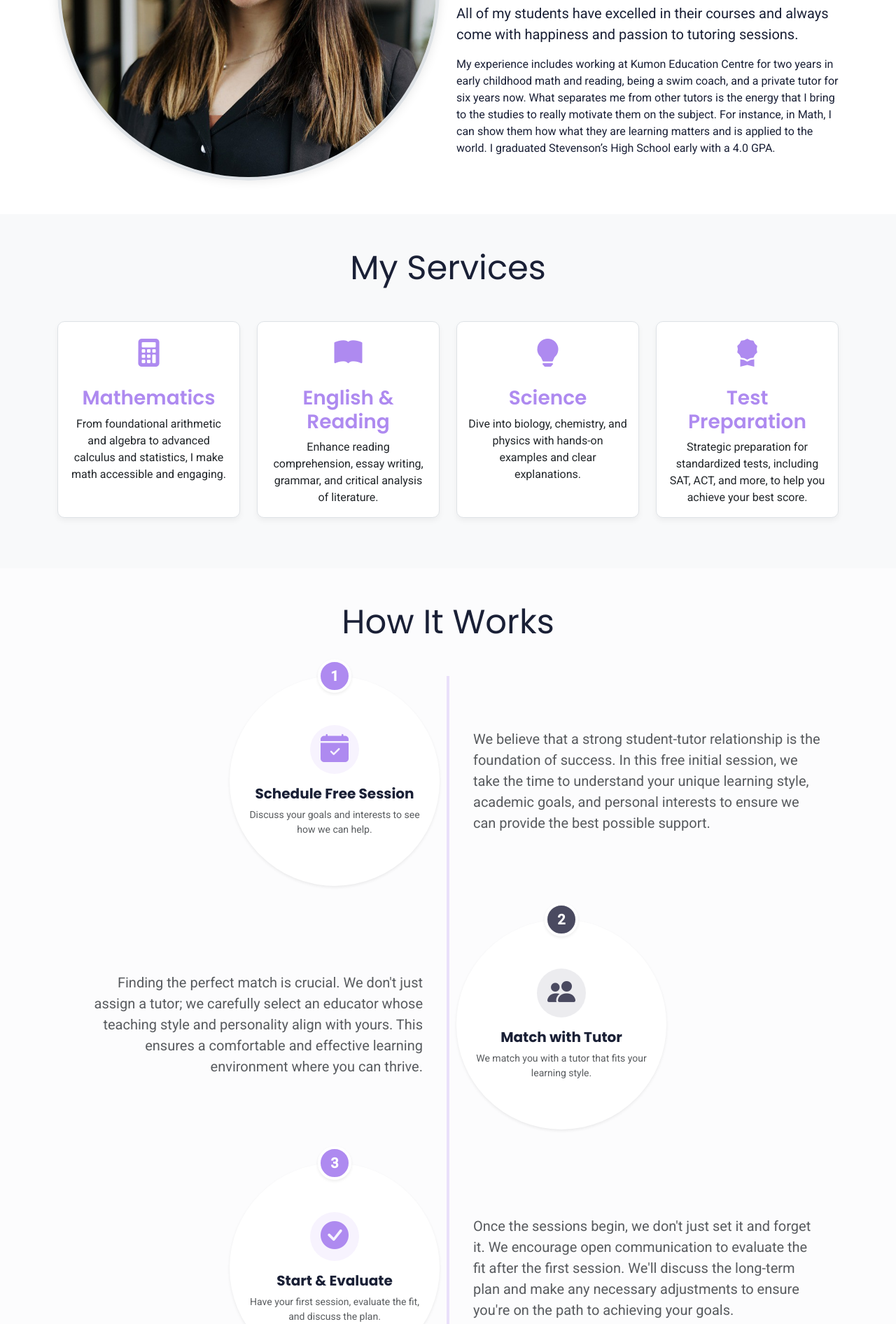
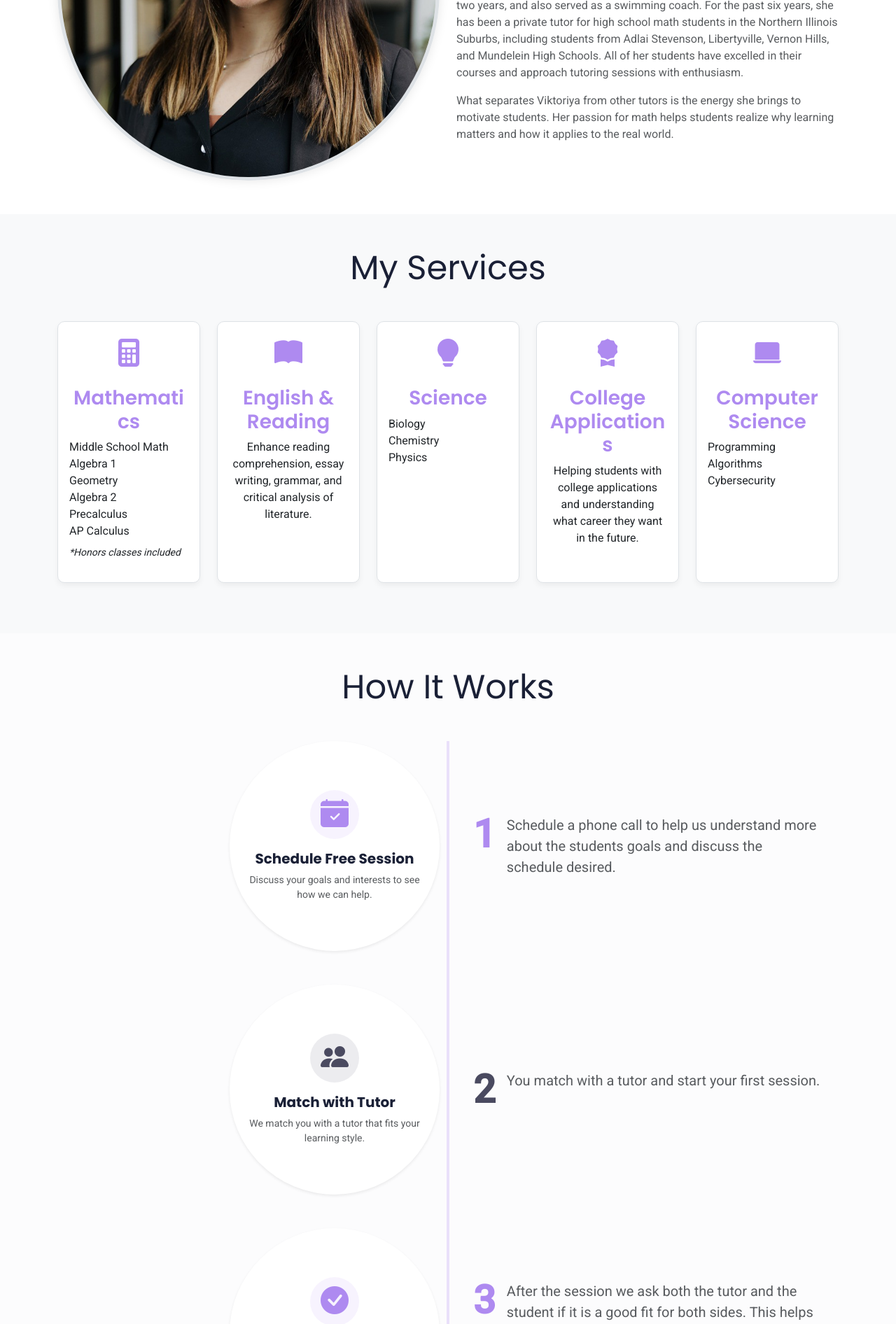
Before and after one commit to kaljo14/vtutoring, a Vue app: page / in a window 1280 px wide. Shown: the part 1480-3372 px from the top of the page at 70% size. Built offline with nearby package versions, Linux system fonts and the light colour scheme.

Commit message:
added the improvments and a CI pipeline

```diff
--- a/index.html
+++ b/index.html
@@ -6,6 +6,7 @@
   <link rel="icon" type="image/jpeg" href="/src/assets/teacher.png" />
   <meta name="viewport" content="width=device-width, initial-scale=1.0" />
   <title>VikTutors</title>
+  <link rel="stylesheet" href="https://cdn.jsdelivr.net/npm/bootstrap-icons@1.11.1/font/bootstrap-icons.css">
 </head>
 
 <body>
--- a/package.json
+++ b/package.json
@@ -1,5 +1,5 @@
 {
-  "name": "viki",
+  "name": "viktutors",
   "private": true,
   "version": "0.0.0",
   "type": "module",
--- a/src/components/About.vue
+++ b/src/components/About.vue
@@ -14,18 +14,14 @@
             <span class="badge rounded-pill bg-custom-purple px-3 py-2"><i class="bi bi-mortarboard-fill me-2"></i> Masters in Structural Engineering</span>
           </div>
 
-          <figure class="mb-4 border-start border-4 border-theme-primary ps-3">
-            <blockquote class="blockquote">
-              <p class="mb-0 fst-italic text-muted">"I am a structural engineer who is very passionate about teaching students."</p>
-            </blockquote>
-          </figure>
+          <p class="text-muted mb-3">
+            Viktoriya graduated from Adlai Stevenson High School with a perfect 4.0 GPA and continued her education at the Illinois Institute of Technology. She started teaching at Kumon Education Center at age 15, where she worked for two years, and also served as a swimming coach. For the past six years, she has been a private tutor for high school math students in the Northern Illinois Suburbs, including students from Adlai Stevenson, Libertyville, Vernon Hills, and Mundelein High Schools. All of her students have excelled in their courses and approach tutoring sessions with enthusiasm.
+          </p>
 
-          <p class="lead">
-             All of my students have excelled in their courses and always come with happiness and passion to tutoring sessions.
+          <p class="text-muted">
+            What separates Viktoriya from other tutors is the energy she brings to motivate students. Her passion for math helps students realize why learning matters and how it applies to the real world.
           </p>
-          <p>
-            My experience includes working at Kumon Education Centre for two years in early childhood math and reading, being a swim coach, and a private tutor for six years now. What separates me from other tutors is the energy that I bring to the studies to really motivate them on the subject. For instance, in Math, I can show them how what they are learning matters and is applied to the world. I graduated Stevenson’s High School early with a 4.0 GPA.
-          </p>
+
         </div>
       </div>
     </div>
--- a/src/components/Footer.vue
+++ b/src/components/Footer.vue
@@ -1,9 +1,7 @@
 <template>
   <footer class="footer py-4 text-white">
     <div class="container text-center">
-      <div class="mb-3">
-                <a href="https://www.linkedin.com/in/viktoriya-v-98b325196/" class="text-white me-3" target="_blank" rel="noopener noreferrer"><i class="bi bi-linkedin fs-4"></i></a>
-      </div>
+
       <p>&copy; 2025 VikTutors. All Rights Reserved.</p>
     </div>
   </footer>
--- a/src/components/HowItWorks.vue
+++ b/src/components/HowItWorks.vue
@@ -13,7 +13,7 @@
         <div class="row align-items-center mb-5" data-aos="fade-up" data-aos-duration="1000" data-aos-delay="0">
           <div class="col-md-6 text-center text-md-end order-1 mb-3 mb-md-0 d-flex justify-content-center justify-content-md-end">
             <div class="step-circle bg-white shadow-sm position-relative z-1 text-center p-4 d-flex flex-column justify-content-center align-items-center">
-              <div class="position-absolute top-0 start-50 translate-middle badge rounded-pill bg-theme-primary fs-5 border border-4 border-white shadow-sm" style="width: 3rem; height: 3rem; display: flex; align-items: center; justify-content: center;">1</div>
+
               <div class="icon-wrapper mb-3 text-theme-primary bg-theme-light rounded-circle d-flex align-items-center justify-content-center" style="width: 70px; height: 70px;">
                 <i class="bi bi-calendar-check-fill display-6"></i>
               </div>
@@ -22,27 +22,29 @@
             </div>
           </div>
           <div class="col-md-6 order-2 text-center text-md-start">
-            <div class="description-box p-4">
-              <p class="lead text-muted mb-0">We believe that a strong student-tutor relationship is the foundation of success. In this free initial session, we take the time to understand your unique learning style, academic goals, and personal interests to ensure we can provide the best possible support.</p>
+            <div class="description-box p-4 d-flex align-items-start">
+              <div class="step-number me-3 text-theme-primary display-4 fw-bold" style="line-height: 1;">1</div>
+              <p class="lead text-muted mb-0">Schedule a phone call to help us understand more about the students goals and discuss the schedule desired.</p>
             </div>
           </div>
         </div>
 
-        <!-- Step 2: Text Left, Circle Right -->
+        <!-- Step 2: Circle Left, Text Right -->
         <div class="row align-items-center mb-5" data-aos="fade-up" data-aos-duration="1000" data-aos-delay="300">
-          <div class="col-md-6 order-2 order-md-1 text-center text-md-end">
-            <div class="description-box p-4">
-              <p class="lead text-muted mb-0">Finding the perfect match is crucial. We don't just assign a tutor; we carefully select an educator whose teaching style and personality align with yours. This ensures a comfortable and effective learning environment where you can thrive.</p>
-            </div>
-          </div>
-          <div class="col-md-6 text-center order-1 order-md-2 mb-3 mb-md-0 d-flex justify-content-center justify-content-md-start">
+          <div class="col-md-6 text-center text-md-end order-1 mb-3 mb-md-0 d-flex justify-content-center justify-content-md-end">
             <div class="step-circle bg-white shadow-sm position-relative z-1 text-center p-4 d-flex flex-column justify-content-center align-items-center">
-              <div class="position-absolute top-0 start-50 translate-middle badge rounded-pill bg-theme-secondary fs-5 border border-4 border-white shadow-sm" style="width: 3rem; height: 3rem; display: flex; align-items: center; justify-content: center;">2</div>
+
               <div class="icon-wrapper mb-3 text-theme-secondary bg-theme-light-secondary rounded-circle d-flex align-items-center justify-content-center" style="width: 70px; height: 70px;">
                 <i class="bi bi-people-fill display-6"></i>
               </div>
               <h4 class="fw-bold mb-2 fs-5">Match with Tutor</h4>
               <p class="text-muted mb-0 small">We match you with a tutor that fits your learning style.</p>
+            </div>
+          </div>
+          <div class="col-md-6 order-2 text-center text-md-start">
+            <div class="description-box p-4 d-flex align-items-start">
+              <div class="step-number me-3 text-theme-secondary display-4 fw-bold" style="line-height: 1;">2</div>
+              <p class="lead text-muted mb-0">You match with a tutor and start your first session.</p>
             </div>
           </div>
         </div>
@@ -51,7 +53,7 @@
         <div class="row align-items-center" data-aos="fade-up" data-aos-duration="1000" data-aos-delay="600">
           <div class="col-md-6 text-center text-md-end order-1 mb-3 mb-md-0 d-flex justify-content-center justify-content-md-end">
             <div class="step-circle bg-white shadow-sm position-relative z-1 text-center p-4 d-flex flex-column justify-content-center align-items-center">
-              <div class="position-absolute top-0 start-50 translate-middle badge rounded-pill bg-theme-primary fs-5 border border-4 border-white shadow-sm" style="width: 3rem; height: 3rem; display: flex; align-items: center; justify-content: center;">3</div>
+
               <div class="icon-wrapper mb-3 text-theme-primary bg-theme-light rounded-circle d-flex align-items-center justify-content-center" style="width: 70px; height: 70px;">
                 <i class="bi bi-check-circle-fill display-6"></i>
               </div>
@@ -60,8 +62,9 @@
             </div>
           </div>
           <div class="col-md-6 order-2 text-center text-md-start">
-            <div class="description-box p-4">
-              <p class="lead text-muted mb-0">Once the sessions begin, we don't just set it and forget it. We encourage open communication to evaluate the fit after the first session. We'll discuss the long-term plan and make any necessary adjustments to ensure you're on the path to achieving your goals.</p>
+            <div class="description-box p-4 d-flex align-items-start">
+              <div class="step-number me-3 text-theme-primary display-4 fw-bold" style="line-height: 1;">3</div>
+              <p class="lead text-muted mb-0">After the session we ask both the tutor and the student if it is a good fit for both sides. This helps us make any necessary adjustments and to make sure you are on the right path to achieving your goals. We are flexible and hassle free!</p>
             </div>
           </div>
         </div>
--- a/src/components/Services.vue
+++ b/src/components/Services.vue
@@ -2,17 +2,27 @@
   <section id="services" class="py-5 bg-light">
     <div class="container">
       <h2 class="text-center mb-5 display-5">My Services</h2>
-      <div class="row">
-        <div class="col-md-6 col-lg-3 mb-4" data-aos="fade-up" data-aos-delay="100">
+      <div class="row row-cols-1 row-cols-md-2 row-cols-lg-5 justify-content-center">
+        <div class="col mb-4" data-aos="fade-up" data-aos-delay="100">
           <div class="card h-100 text-center">
             <div class="card-body">
               <i class="bi bi-calculator-fill fs-1 text-custom-purple"></i>
               <h3 class="card-title mt-3">Mathematics</h3>
-              <p class="card-text">From foundational arithmetic and algebra to advanced calculus and statistics, I make math accessible and engaging.</p>
+              <div class="card-text text-start">
+                <ul class="list-unstyled">
+                  <li>Middle School Math</li>
+                  <li>Algebra 1</li>
+                  <li>Geometry</li>
+                  <li>Algebra 2</li>
+                  <li>Precalculus</li>
+                  <li>AP Calculus</li>
+                  <li class="fst-italic small mt-2">*Honors classes included</li>
+                </ul>
+              </div>
             </div>
           </div>
         </div>
-        <div class="col-md-6 col-lg-3 mb-4" data-aos="fade-up" data-aos-delay="200">
+        <div class="col mb-4" data-aos="fade-up" data-aos-delay="200">
           <div class="card h-100 text-center">
             <div class="card-body">
               <i class="bi bi-book-fill fs-1 text-custom-purple"></i>
@@ -21,21 +31,42 @@
             </div>
           </div>
         </div>
-        <div class="col-md-6 col-lg-3 mb-4" data-aos="fade-up" data-aos-delay="300">
+        <div class="col mb-4" data-aos="fade-up" data-aos-delay="300">
           <div class="card h-100 text-center">
             <div class="card-body">
               <i class="bi bi-lightbulb-fill fs-1 text-custom-purple"></i>
               <h3 class="card-title mt-3">Science</h3>
-              <p class="card-text">Dive into biology, chemistry, and physics with hands-on examples and clear explanations.</p>
+              <div class="card-text text-start">
+                <ul class="list-unstyled">
+                  <li>Biology</li>
+                  <li>Chemistry</li>
+                  <li>Physics</li>
+                </ul>
+              </div>
             </div>
           </div>
         </div>
-        <div class="col-md-6 col-lg-3 mb-4" data-aos="fade-up" data-aos-delay="400">
+        <div class="col mb-4" data-aos="fade-up" data-aos-delay="400">
           <div class="card h-100 text-center">
             <div class="card-body">
               <i class="bi bi-award-fill fs-1 text-custom-purple"></i>
-              <h3 class="card-title mt-3">Test Preparation</h3>
-              <p class="card-text">Strategic preparation for standardized tests, including SAT, ACT, and more, to help you achieve your best score.</p>
+              <h3 class="card-title mt-3">College Applications</h3>
+              <p class="card-text">Helping students with college applications and understanding what career they want in the future.</p>
+            </div>
+          </div>
+        </div>
+        <div class="col mb-4" data-aos="fade-up" data-aos-delay="500">
+          <div class="card h-100 text-center">
+            <div class="card-body">
+              <i class="bi bi-laptop-fill fs-1 text-custom-purple"></i>
+              <h3 class="card-title mt-3">Computer Science</h3>
+              <div class="card-text text-start">
+                <ul class="list-unstyled">
+                  <li>Programming </li>
+                  <li>Algorithms </li>
+                  <li>Cybersecurity </li>
+                </ul>
+              </div>
             </div>
           </div>
         </div>
--- a/src/components/Tutoring.vue
+++ b/src/components/Tutoring.vue
@@ -8,7 +8,8 @@
             We offer one-on-one online tutoring for Math, Science, and English for middle and high school students.
           </p>
           <p>
-            The sessions are online, but the connection formed with our tutors makes it feel different. Our tutors are genuinely dedicated to student success and are familiar with American teaching methods. We believe in empowering students to decide on the tutor that best fits their learning style.
+The sessions are online, but the connection formed with our tutors makes it feel different. Our tutors are dedicated to student success and are familiar with American teaching methods. We believe in empowering students by truly understanding how they learn best.
+
           </p>
         </div>
       </div>
--- a/src/components/Tutors.vue
+++ b/src/components/Tutors.vue
@@ -7,9 +7,9 @@
         <!-- Tutor 1: Dessi -->
         <div class="col-lg-4 col-md-6 mb-4" data-aos="fade-up" data-aos-delay="0">
           <div class="card h-100 text-center tutor-card">
-            <div class="card-body p-4">
+            <div class="card-body p-4 d-flex flex-column">
               <div class="tutor-image-wrapper mx-auto mb-3">
-                <img :src="desiImage" class="rounded-circle w-100 h-100 object-fit-cover" alt="Dessi">
+                <img :src="desiImage" alt="Dessi" class="img-fluid rounded-circle tutor-image" />
               </div>
               <h3 class="card-title fw-bold mb-2">Dessi</h3>
               <p class="text-muted mb-3"><small>Elementary Education Graduate</small></p>
@@ -17,14 +17,41 @@
                 <span class="badge bg-custom-purple mb-2">BA in Elementary Education</span>
               </div>
               <p class="card-text text-muted small mb-3">
-                Hi, I’m Dessi! I hold a degree in Elementary Education from Northeastern University and have taught both in Europe and the U.S. I’m fluent in French, Italian, and Bulgarian, and I specialize in creating supportive, student-centered lessons tailored to individual needs.
+                Meet Dessi! She holds a degree in Elementary Education from Northeastern University and has taught both in Europe and the U.S. She is fluent in French, Italian, and Bulgarian, and specializes in creating supportive, student-centered lessons tailored to individual needs.
                 <br><br>
-                My experience spans early learners through adults, with a focus on language development, writing skills, and building academic confidence.
+                Her experience spans early learners through adults, with a focus on language development, writing skills, and building academic confidence.
                 <br><br>
-                If you’re seeking a reliable, patient tutor with international experience and a flexible, personalized approach, I’d be happy to support your learning goals.
+                If you’re seeking a reliable, patient tutor with international experience and a flexible, personalized approach, she will be happy to support your learning goals.
+
               </p>
-              <div class="price">
-                <span class="h5 text-primary fw-bold">$55/hour</span>
+              <div class="price mt-auto">
+                <span class="h6 text-primary fw-bold">Price determined by course difficulty</span>
+              </div>
+            </div>
+          </div>
+        </div>
+
+        <!-- Tutor 2: Kaloyan -->
+        <div class="col-lg-4 col-md-6 mb-4" data-aos="fade-up" data-aos-delay="200">
+          <div class="card h-100 text-center tutor-card">
+            <div class="card-body p-4 d-flex flex-column">
+              <div class="tutor-image-wrapper mx-auto mb-3">
+                <img :src="kaloyanImage" class="rounded-circle w-100 h-100 object-fit-cover" alt="Kaloyan">
+              </div>
+              <h3 class="card-title fw-bold mb-2">Kaloyan</h3>
+              <p class="text-muted mb-3"><small>Computer Science / DevOps Engineer</small></p>
+              <div class="degrees mb-3">
+                <span class="badge bg-custom-purple mb-2 me-1">BA Electrical Engineering</span>
+                <span class="badge bg-custom-purple mb-2 me-1">MS Computer Science</span>
+                <span class="badge bg-custom-purple mb-2">MS Information Technology Management</span>
+              </div>
+              <p class="card-text text-muted small mb-3">
+                Meet Kaloyan! He is an experienced software developer with a strong academic background, holding a Bachelor's in Electrical Engineering, a Master's in Computer Science, and a Master's in Information Technology Management. He has a proven track record of excellence, maintaining outstanding academic records throughout his education.
+                <br><br>
+                With his deep technical knowledge and industry experience, he specializes in simplifying complex concepts to help students build a strong foundation in computer science using Java, Python, and other programming languages.
+              </p>
+              <div class="price mt-auto">
+                <span class="h6 text-primary fw-bold">Price determined by course difficulty</span>
               </div>
             </div>
           </div>
@@ -33,22 +60,33 @@
         <!-- Tutor 3: Viki -->
         <div class="col-lg-4 col-md-6 mb-4" data-aos="fade-up" data-aos-delay="400">
           <div class="card h-100 text-center tutor-card">
-            <div class="card-body p-4">
+            <div class="card-body p-4 d-flex flex-column">
               <div class="tutor-image-wrapper mx-auto mb-3">
                 <img :src="vikiImage" class="rounded-circle w-100 h-100 object-fit-cover" alt="Viki">
               </div>
-              <h3 class="card-title fw-bold mb-2">Viki</h3>
+              <h3 class="card-title fw-bold mb-2">Viktoriya</h3>
               <p class="text-muted mb-3"><small>Structural Engineer</small></p>
               <div class="degrees mb-3">
                 <span class="badge bg-custom-purple me-2 mb-2">BA in Civil Engineering</span>
                 <span class="badge bg-custom-purple mb-2">MA in Structural Engineering</span>
               </div>
-              <p class="card-text text-muted small mb-3">Bringing real-world engineering experience to make math and science come alive.</p>
-              <div class="price">
-                <span class="h5 text-primary fw-bold">$55/hour</span>
+              <p class="card-text text-muted small mb-3">
+                Viktoriya was a perfect A student in her high school and college years. She has passion for learning students and truly helping them understand math concepts. <br><br> She has many students that have been with her through all years of high school and Viktoiya helps them be successful in both math and science courses.
+                <br><br>
+                She is very relaxed and patient with students. Students find her easy going and very easy to connect with and truly understand the material they are learning.
+              </p>
+              <div class="price mt-auto">
+                <span class="h6 text-primary fw-bold">Price determined by course difficulty</span>
               </div>
             </div>
           </div>
+        </div>
+      </div>
+      <div class="row mt-5">
+        <div class="col-12 text-center">
+          <p class="small text-muted fst-italic">
+            *Course Cancellation Policy: Please notify us at least 24 hours before your scheduled course, or you will be responsible for the full amount.
+          </p>
         </div>
       </div>
     </div>
@@ -58,13 +96,15 @@
 <script>
 import desiImage from '../assets/desi.jpeg';
 import vikiImage from '../assets/1719041128170.jpeg';
+import kaloyanImage from '../assets/image002.JPG';
 
 export default {
   name: 'Tutors',
   data() {
     return {
       desiImage,
-      vikiImage
+      vikiImage,
+      kaloyanImage
     };
   }
 };
@@ -75,6 +115,8 @@ export default {
   transition: transform 0.3s ease, box-shadow 0.3s ease;
   border: none;
   box-shadow: 0 2px 8px rgba(0, 0, 0, 0.1);
+  display: flex;
+  flex-direction: column;
 }
 
 .tutor-card:hover {
```
Also changed, not shown: src/components/Contact.vue (+4 -3 lines), src/components/Testimonials.vue (+7 -14 lines), src/assets/image002.JPG (added), 1 other file (tests, documents, lock files or other folders).
